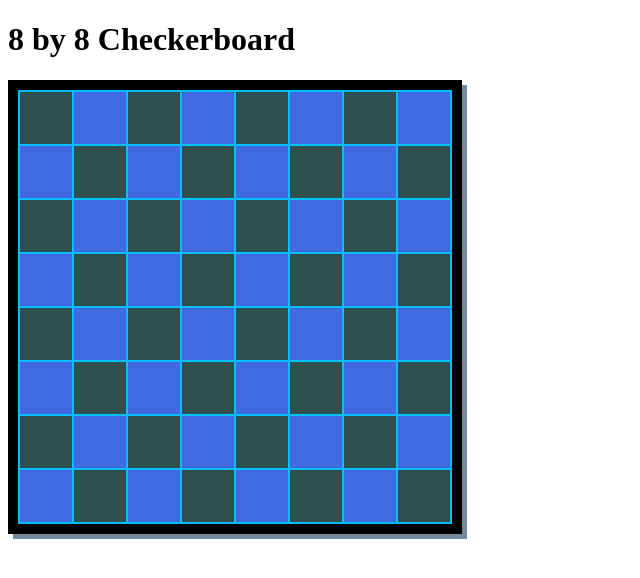
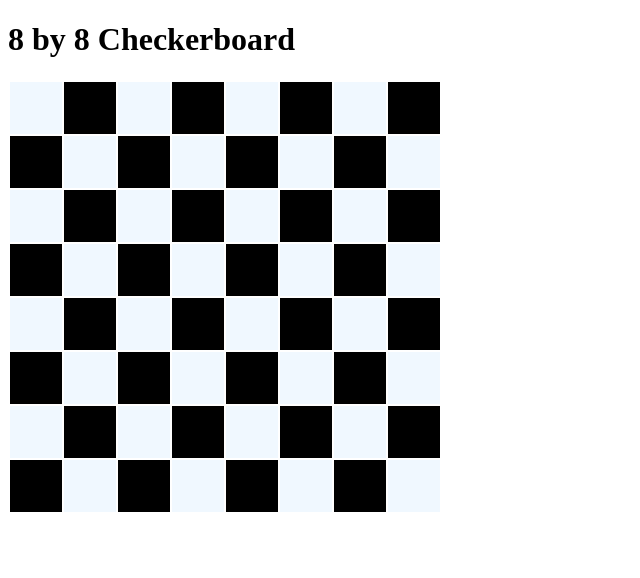
Before and after one commit to Alexanderpmann/Checkerboard, a Flask app: page / in a window 1280 px wide. Shown: the top 578 px of the page, without its empty margins (0-640 px from the left). Run offline with Flask 2, Linux system fonts and the light colour scheme.

Commit message:
Update index.html

```diff
--- a/Checkerboard/templates/index.html
+++ b/Checkerboard/templates/index.html
@@ -5,7 +5,27 @@
     <meta http-equiv="X-UA-Compatible" content="IE=edge">
     <meta name="viewport" content="width=device-width, initial-scale=1.0">
     <title>Checkerboard</title>
-    <link rel="stylesheet" href="{{ url_for('static', filename='/css/style.css') }}">
+<style>
+    /* .wrapper{
+        display: flex;
+        justify-content: space-evenly;
+        flex-wrap: wrap;
+        gap: 2px;
+    } */
+
+    .box1 {
+        width: 50px;
+        height: 50px;
+        background-color: aliceblue;
+    }
+    .box2 {
+        width: 50px;
+        height: 50px;
+        background-color: black;
+    }
+</style>
+
+    <!-- <link rel="stylesheet" href="{{ url_for('static', filename='/css/style.css') }}"> -->
     <!-- <style>
         table tr td{
             width: 50px;
@@ -23,18 +43,18 @@
 </head>
 <body>
     <h1>8 by 8 Checkerboard</h1>
-    <table>
+    <table> <!-- class="wrapper"> -->
         {% for i in range(4): %}
         <tr>
             {% for j in range(4): %}
-            <td class='color1'></td>
-            <td class='color2'></td>
+            <td class='box1' style="background-color: {{ color }};"></td>
+            <td class='box2'></td>
             {% endfor %}
         </tr>
         <tr>
             {% for j in range(4): %}
-            <td class='color2'></td>
-            <td class='color1'></td>
+            <td class='box2'></td>
+            <td class='box1' style="background-color: {{ color }};"></td>
             {% endfor%}
         </tr>
         {% endfor %}
```
